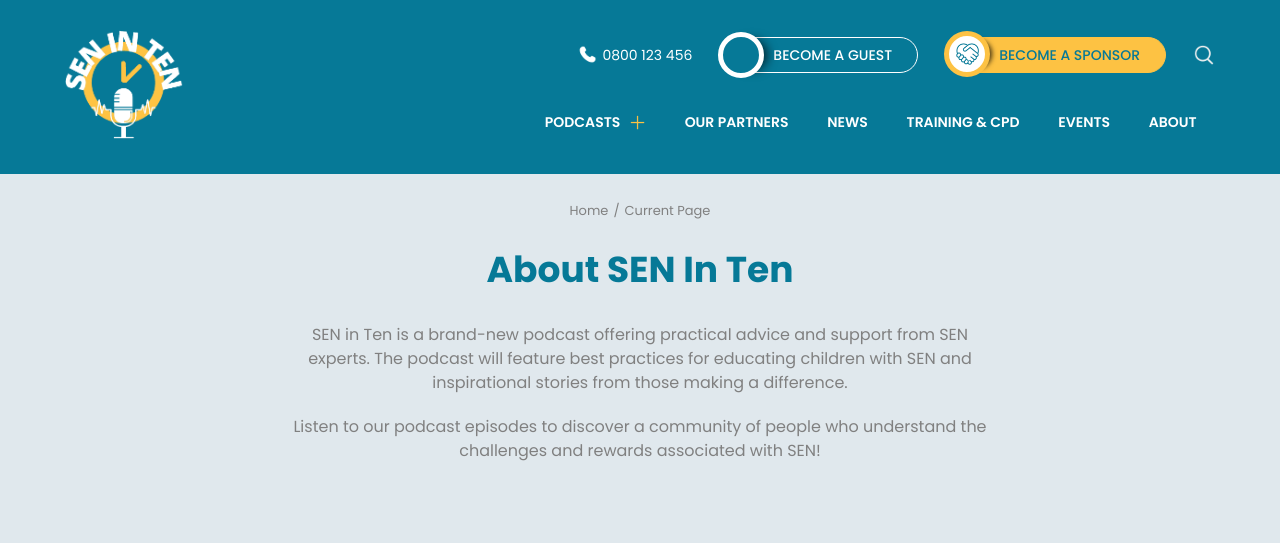
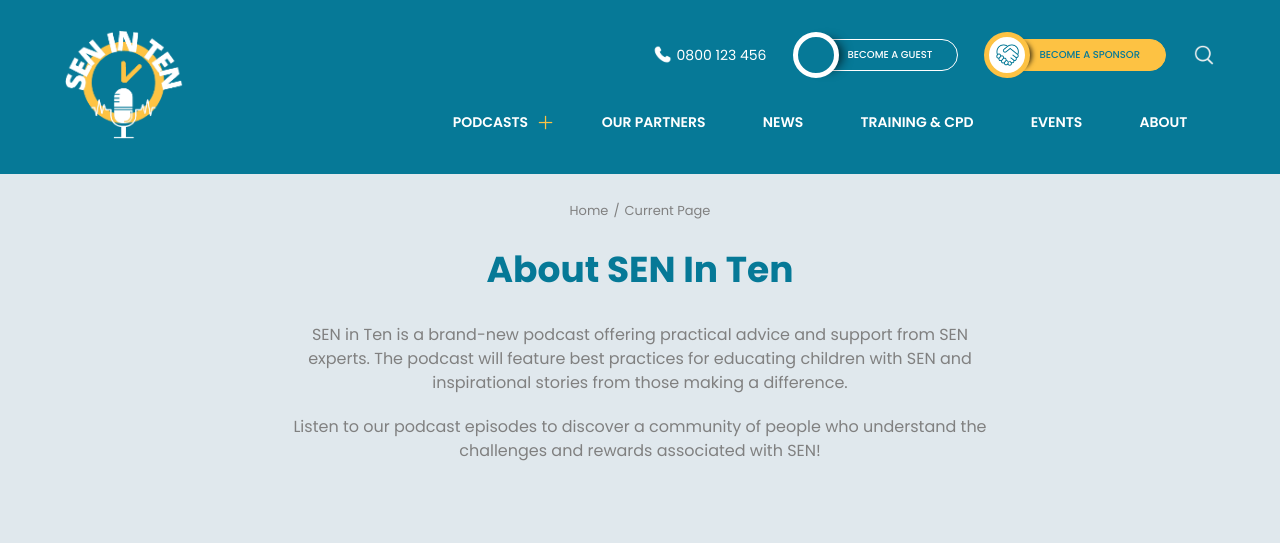
Before and after one commit to leetwentyone/SEN-In-Ten, a PHP site: page /about.php in a window 1280 px wide. Shown: the top 544 px of the page. Run offline with PHP 8.4, Linux system fonts and the light colour scheme.

Commit message:
updated styles

```diff
--- a/scss/base/_header.scss
+++ b/scss/base/_header.scss
@@ -168,13 +168,13 @@
 
 	@include breakpoint(ipadlandscape) {
 		display: flex;
-        width: 75%;
+        width: 85%;
 		margin-right: 0;
     }
 
 	@include breakpoint(laptop) {
 		display: flex;
-        width: 75%;
+        width: 85%;
 		margin-right: 0;
     }
 
@@ -200,6 +200,15 @@
 	.white-outline-icon,
 	.yellow-icon {
 		text-transform: uppercase;
+
+		@include breakpoint(laptop) {
+			font-size: 10px;
+			line-height: 10px;
+
+			span {
+				top: -8px;
+			}
+		}
 	}
 
 	a[href^="tel:"] {
@@ -260,7 +269,7 @@
 			position: absolute;
 			width: 45px;
 			height: 44px;
-			right: 8px;
+			right: 3px;
 			top: 3px;
 			background-color: $blue;
 			border-radius: 30px;
--- a/scss/navigation/_desktop.scss
+++ b/scss/navigation/_desktop.scss
@@ -7,7 +7,7 @@ nav.primary {
 
     @include breakpoint(laptop) {
         display: block;
-        width: 90%;
+        width: 75%;
     }
 
     @include breakpoint(desktop) {
```
Also changed, not shown: style.css, 1 other file.
